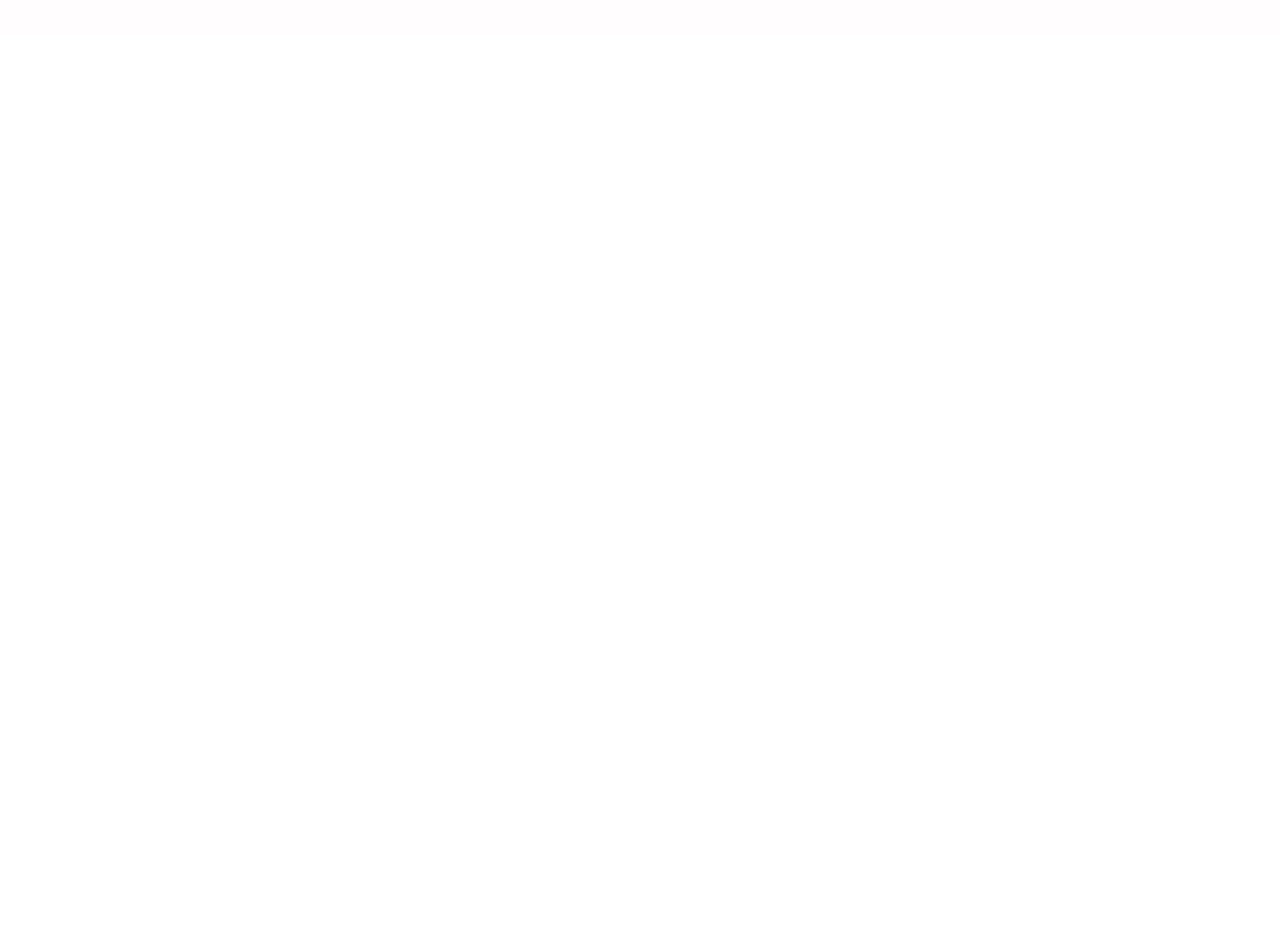
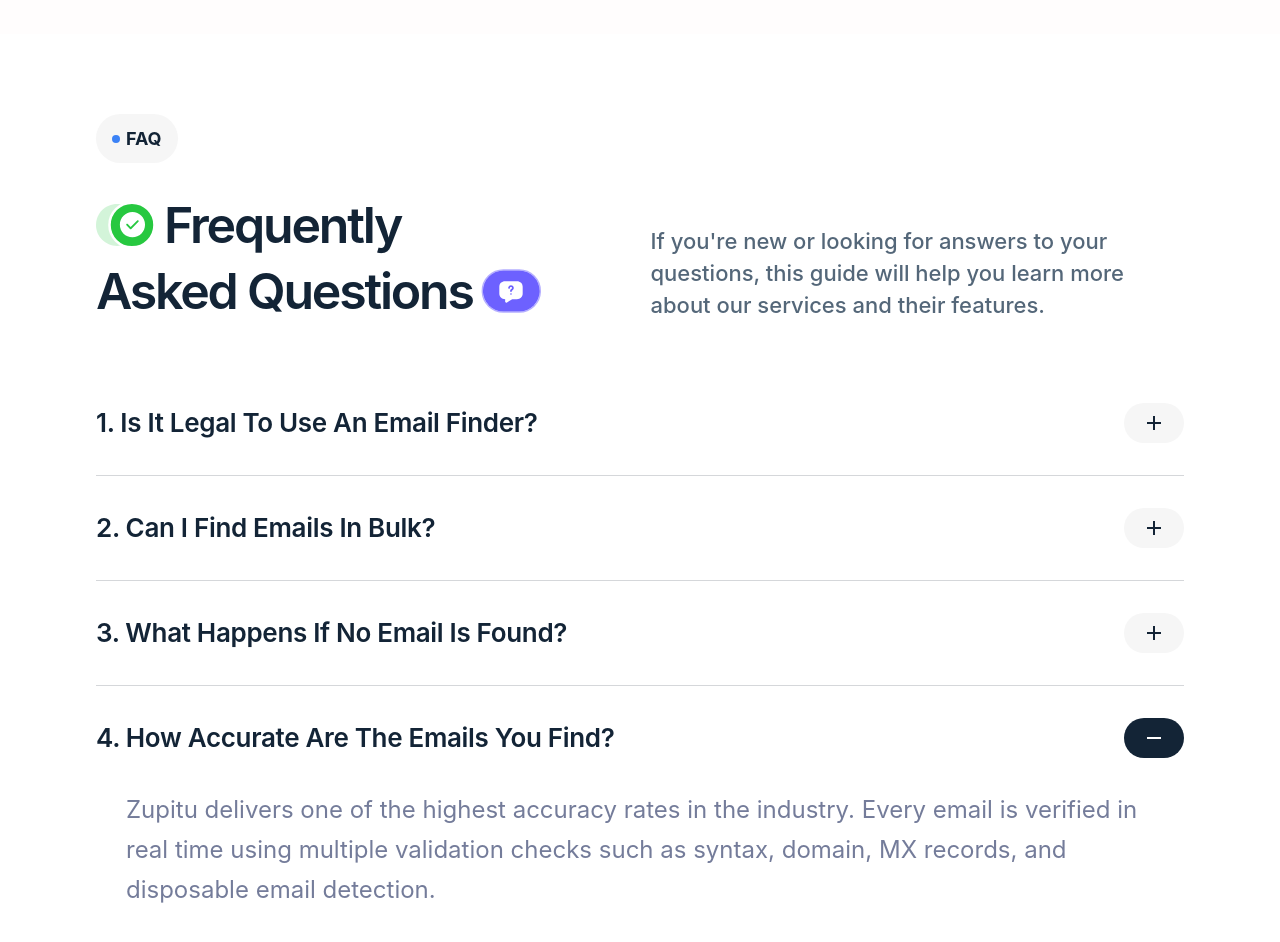
Before and after one commit to itfuturzMaharshi/zupito_website, a React (Vite) app: page / in a window 1280 px wide. Shown: the part 6820-7762 px from the top of the page. Before the commit the page ends 6854 px from the top, so only its background shows below. Built offline with nearby package versions, Linux system fonts and the light colour scheme.

Commit message:
faq page design done

```diff
--- /dev/null
+++ b/src/components/homePage/FAQsPage.jsx
@@ -0,0 +1,134 @@
+import React, { useState } from 'react'
+
+const FAQsPage = () => {
+  const [openIndex, setOpenIndex] = useState(3) // Start with 4th question open
+
+  const faqs = [
+    {
+      question: "Is it legal to use an email finder?",
+      answer: "Zupitu delivers one of the highest accuracy rates in the industry. Every email is verified in real time using multiple validation checks such as syntax, domain, MX records, and disposable email detection."
+    },
+    {
+      question: "Can I find emails in bulk?",
+      answer: "Zupitu delivers one of the highest accuracy rates in the industry. Every email is verified in real time using multiple validation checks such as syntax, domain, MX records, and disposable email detection."
+    },
+    {
+      question: "What happens if no email is found?",
+      answer: "Zupitu delivers one of the highest accuracy rates in the industry. Every email is verified in real time using multiple validation checks such as syntax, domain, MX records, and disposable email detection."
+    },
+    {
+      question: "How accurate are the emails you find?",
+      answer: "Zupitu delivers one of the highest accuracy rates in the industry. Every email is verified in real time using multiple validation checks such as syntax, domain, MX records, and disposable email detection."
+    }
+  ]
+
+  const toggleFAQ = (index) => {
+    setOpenIndex(openIndex === index ? null : index)
+  }
+
+  return (
+    <section className="relative w-full min-h-screen" style={{ background: 'var(--color-white-solid, #FFFFFF)' }}>
+      {/* Outer container with responsive padding */}
+      <div className="w-full flex justify-center px-6! sm:px-8! md:px-12! lg:px-16! xl:px-24! 2xl:px-[264px]! py-10! lg:py-16! xl:py-20!">
+        <div className="max-w-full mx-auto relative">
+          {/* Header Section - max-width 1362px */}
+          <div className="w-full max-w-[1362px] mx-auto">
+            {/* FAQ Tag - width: 85px, height: 49px */}
+            <div className="inline-flex items-center justify-center gap-[6px] rounded-[50px] bg-[#F6F6F6] px-4! py-3! h-[49px] mb-4!">
+              <span className="w-2 h-2 rounded-full bg-[#3B82F6]" />
+              <span className="text-[#132436] font-bold text-[18px] leading-[100%] text-center">FAQ</span>
+            </div>
+
+            {/* Title Section - width: 1362px, height: 239px, justify-content: space-between */}
+            <div className="flex flex-col lg:flex-row lg:items-start lg:justify-between gap-6 lg:gap-[21px] mt-4! h-auto"  style={{alignItems: 'end'}}>
+              {/* Left side - Title with icons - width: 568px, height: 239px, gap: 21px */}
+              <div className="flex-1 max-w-[568px]">
+                <h2 className="text-[#132436] font-semibold">
+                  <span className="inline-flex items-center gap-2 text-[34px] leading-[100%] sm:text-[42px] md:text-[50px] lg:text-[50px] tracking-[-2.2px]">
+                    {/* Green Checkmark Icon */}
+                    <img src="/images/faq.svg" alt="" className="w-[40px] h-[40px] sm:w-[50px] sm:h-[50px] md:w-[60px] md:h-[60px] shrink-0" />
+                    Frequently
+                  </span>
+                  <br className="hidden sm:block" />
+                  <span className="inline-flex items-center gap-2 text-[34px] leading-[100%] sm:text-[42px] md:text-[50px] lg:text-[50px] tracking-[-2.2px]">
+                    Asked Questions
+                    {/* Purple Question Mark Icon */}
+                    <img src="/images/faq2.svg" alt="" className="w-[40px] h-[40px] sm:w-[50px] sm:h-[50px] md:w-[60px] md:h-[60px] shrink-0" />
+                  </span>
+                </h2>
+              </div>
+
+              {/* Right side - Description */}
+              <div className="flex-1 max-w-[568px] lg:max-w-none">
+                <p className="text-[#546779] font-medium text-[18px] leading-[32px] sm:text-[20px] md:text-[22px] lg:text-[22px] tracking-[0px]">
+                  If you're new or looking for answers to your questions, this guide will help you learn more about our services and their features.
+                </p>
+              </div>
+            </div>
+
+            {/* FAQ Items Section - width: 1362px, height: 655px, padding-top: 50px */}
+            <div className="mt-12! lg:mt-[50px]! max-w-full">
+              {faqs.map((faq, index) => (
+                <div
+                  key={index}
+                  className="w-full"
+                  style={index > 0 ? { borderTop: '1px solid var(--color-grey-85, #D5D7DA)' } : undefined}
+                >
+                  {/* FAQ Item - width: 1362px, height: 132px, padding: 48px 30px */}
+                  <div
+                    className="w-full py-12! lg:py-[32px]! flex items-center justify-between cursor-pointer transition-colors hover:bg-gray-50/50"
+                    onClick={() => toggleFAQ(index)}
+                  >
+                    <div className="flex-1 pr-4!">
+                      <h3 className="text-[#132436] font-semibold text-[20px] leading-[100%] sm:text-[22px] md:text-[24px] lg:text-[26px] tracking-[-0.32px] capitalize">
+                        {index + 1}. {faq.question}
+                      </h3>
+                    </div>
+
+                    {/* Toggle Button - width: 60px, height: 40px, border-radius: 50px */}
+                    <button
+                      className={`shrink-0 w-[50px] h-[35px] sm:w-[55px] sm:h-[38px] md:w-[60px] md:h-[40px] rounded-[50px] flex items-center justify-center transition-all duration-300 ${
+                        openIndex === index
+                          ? 'bg-[#132436]'
+                          : 'bg-[#F6F6F6]'
+                      }`}
+                      aria-label={openIndex === index ? 'Collapse answer' : 'Expand answer'}
+                      type="button"
+                    >
+                      {openIndex === index ? (
+                        <svg width="24" height="24" viewBox="0 0 24 24" fill="none" className="w-5 h-5 sm:w-6 sm:h-6">
+                          <path d="M19 13H5v-2h14v2z" fill="white"/>
+                        </svg>
+                      ) : (
+                        <svg width="24" height="24" viewBox="0 0 24 24" fill="none" className="w-5 h-5 sm:w-6 sm:h-6">
+                          <path d="M19 13h-6v6h-2v-6H5v-2h6V5h2v6h6v2z" fill="#132436"/>
+                        </svg>
+                      )}
+                    </button>
+                  </div>
+
+                  {/* Answer Section with smooth animation */}
+                  <div
+                    className={`overflow-hidden transition-all duration-300 ease-in-out ${
+                      openIndex === index ? 'max-h-[500px] opacity-100' : 'max-h-0 opacity-0'
+                    }`}
+                  >
+                    <div className="px-6! lg:px-[30px]! pb-8! lg:pb-12!">
+                      <p className="text-[#747C9A] font-normal text-[18px] leading-[40px] sm:text-[20px] md:text-[22px] lg:text-[24px] tracking-[0px] max-w-[full]">
+                        {faq.answer}
+                      </p>
+                    </div>
+                  </div>
+
+                  {/* Divider line removed in favor of top border on item wrapper */}
+                </div>
+              ))}
+            </div>
+          </div>
+        </div>
+      </div>
+    </section>
+  )
+}
+
+export default FAQsPage
--- a/src/components/homePage/index.jsx
+++ b/src/components/homePage/index.jsx
@@ -7,6 +7,7 @@ import EmailFinder from './EmailFinder'
 import Teams from './Teams'
 import Productivity from './Productivity'
 import EmailFinderWorks from './EmailFinderWorks'
+import FAQsPage from './FAQsPage'
 
 
 const HomePage = () => {
@@ -20,6 +21,7 @@ const HomePage = () => {
       <Teams />
       <Productivity />
       <EmailFinderWorks />
+      <FAQsPage />
     </div>
   )
 }
```
Also changed, not shown: public/images/faq.svg (added), public/images/faq2.svg (added).
